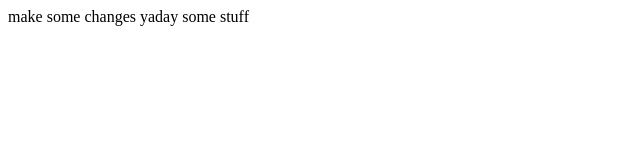
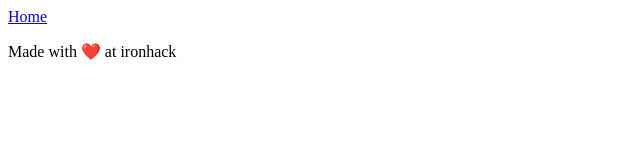
Before and after one commit to ironhack-miami-ftwd-august-2019/GitCollaboration, a plain HTML site: page index.html in a window 1280 px wide. Shown: the whole page, without its empty margins (0-640 px from the left). Drawn offline with Linux system fonts and the light colour scheme.

Commit message:
new commit

```diff
--- a/index.html
+++ b/index.html
@@ -1,23 +1,17 @@
 <!DOCTYPE html>
-<!--[if lt IE 7]>      <html class="no-js lt-ie9 lt-ie8 lt-ie7"> <![endif]-->
-<!--[if IE 7]>         <html class="no-js lt-ie9 lt-ie8"> <![endif]-->
-<!--[if IE 8]>         <html class="no-js lt-ie9"> <![endif]-->
-<!--[if gt IE 8]><!--> <html class="no-js"> <!--<![endif]-->
-    <head>
-        <meta charset="utf-8">
-        <meta http-equiv="X-UA-Compatible" content="IE=edge">
-        <title></title>
-        <meta name="description" content="">
-        <meta name="viewport" content="width=device-width, initial-scale=1">
-        <link rel="stylesheet" href="">
-    </head>
-    <body>
-        <!--[if lt IE 7]>
-            <p class="browsehappy">You are using an <strong>outdated</strong> browser. Please <a href="#">upgrade your browser</a> to improve your experience.</p>
-        <![endif]-->
+<html>
+  <head>
+    <meta charset="utf-8">
+    <title>Git Collab</title>
+  </head>
+  <body>
+    <nav>
+      <a href="#home">Home</a>
+    </nav>
 
-        make some changes yaday
-        some stuff
-        <script src="" async defer></script>
-    </body>
+    <footer>
+      <p>Made with ❤️ at ironhack</p>
+    </footer>
+
+  </body>
 </html>
```
